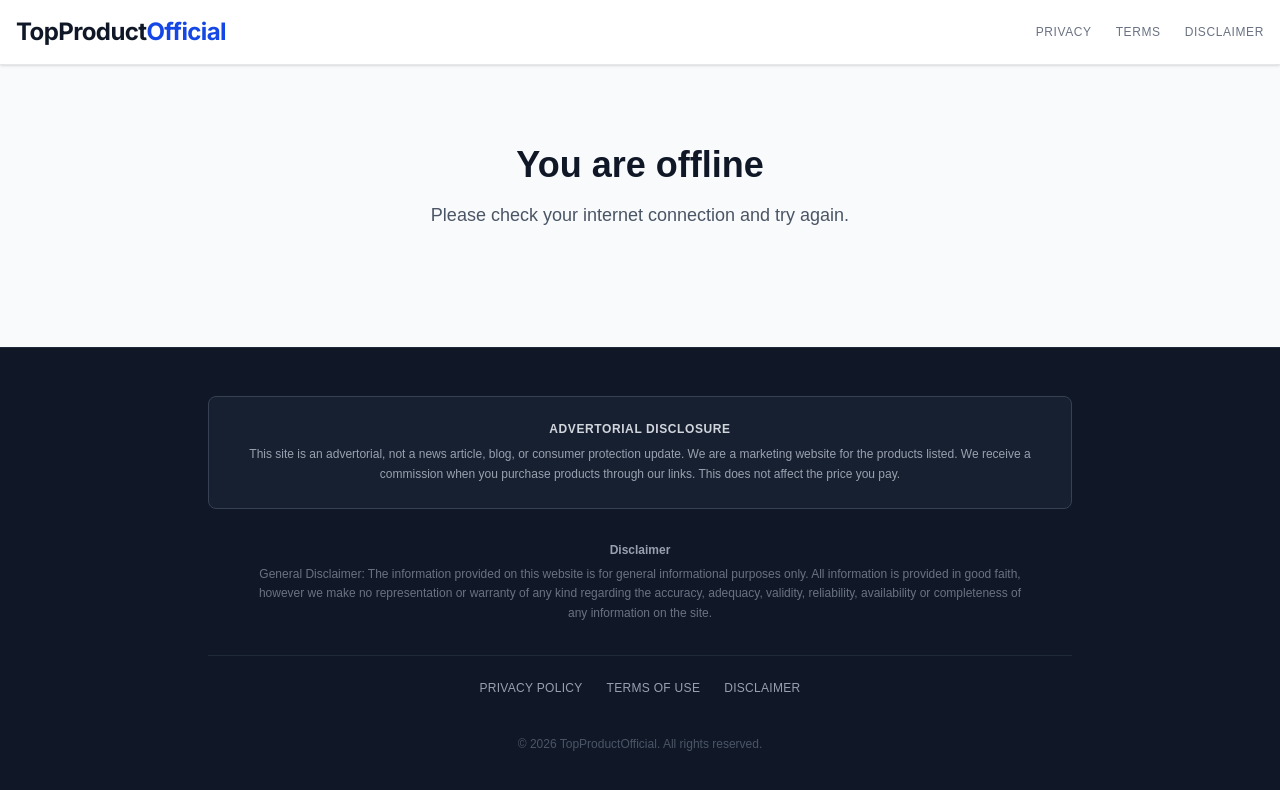
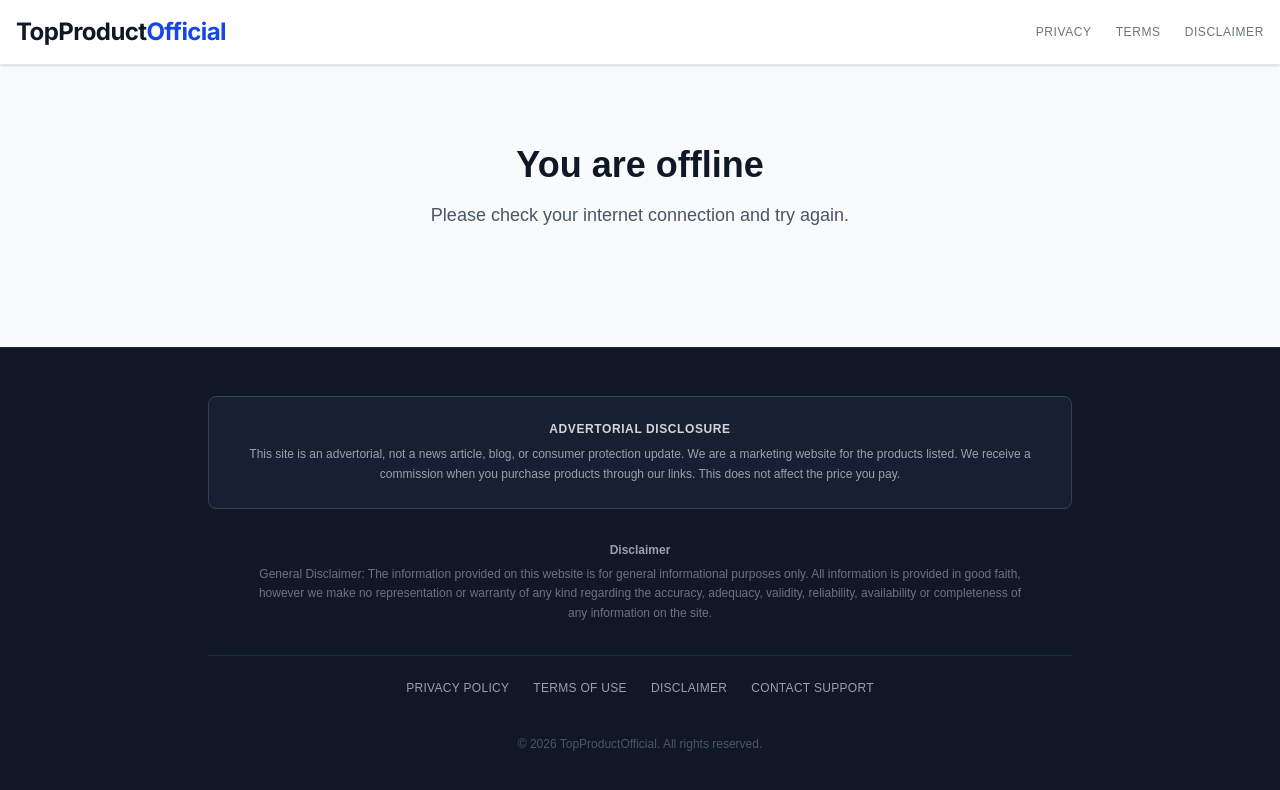
Before and after one commit to johndallapace-rgb/pressell-googleads, a Next.js app: page /offline in a window 1280 px wide. Shown: the top 790 px of the page. Built offline with nearby package versions, Linux system fonts and the light colour scheme.

Commit message:
Compliance: Force Support Email in Footer & KV Config

```diff
--- a/src/app/api/admin/products/auto-create/route.ts
+++ b/src/app/api/admin/products/auto-create/route.ts
@@ -225,7 +225,7 @@
         // Tracking
         google_ads_id: catalogItem?.google_ads_id || '17850696537',
         google_ads_label: catalogItem?.google_ads_label,
-        support_email: 'support@topproductofficial.com',
+        support_email: 'support@topproductofficial.com', // FORCE SUPPORT EMAIL
 
         // Ads
         ads: {
--- a/src/components/public/BrandFooter.tsx
+++ b/src/components/public/BrandFooter.tsx
@@ -68,9 +68,10 @@
                <Link href="/legal/impressum" className="hover:text-white transition-colors">{t.impressum}</Link>
            )}
 
-           {supportEmail && (
-               <a href={`mailto:${supportEmail}`} className="hover:text-white transition-colors">{t.contact}</a>
-           )}
+           {/* MANDATORY SUPPORT EMAIL FOR ADS COMPLIANCE */}
+           <a href={`mailto:${supportEmail || 'support@topproductofficial.com'}`} className="hover:text-white transition-colors">
+               {t.contact}
+           </a>
         </div>
 
         {/* Copyright */}
```
